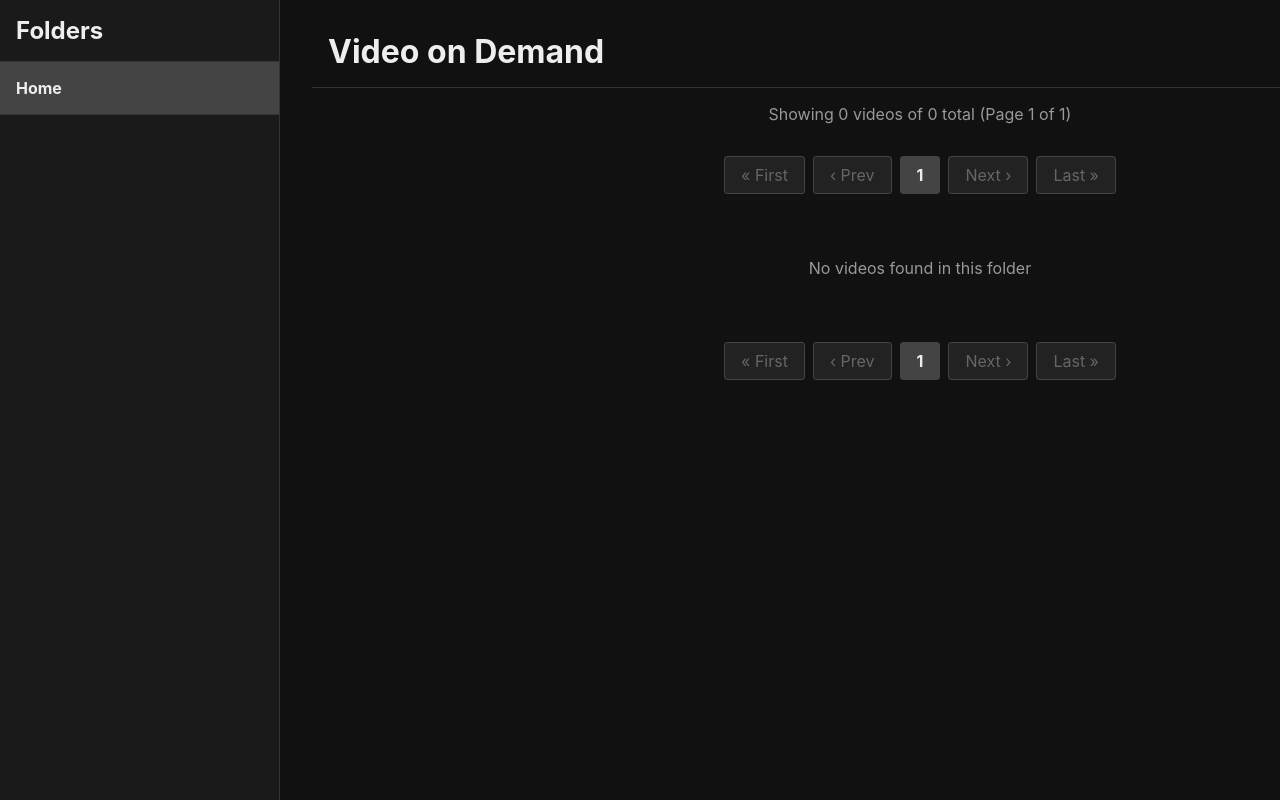
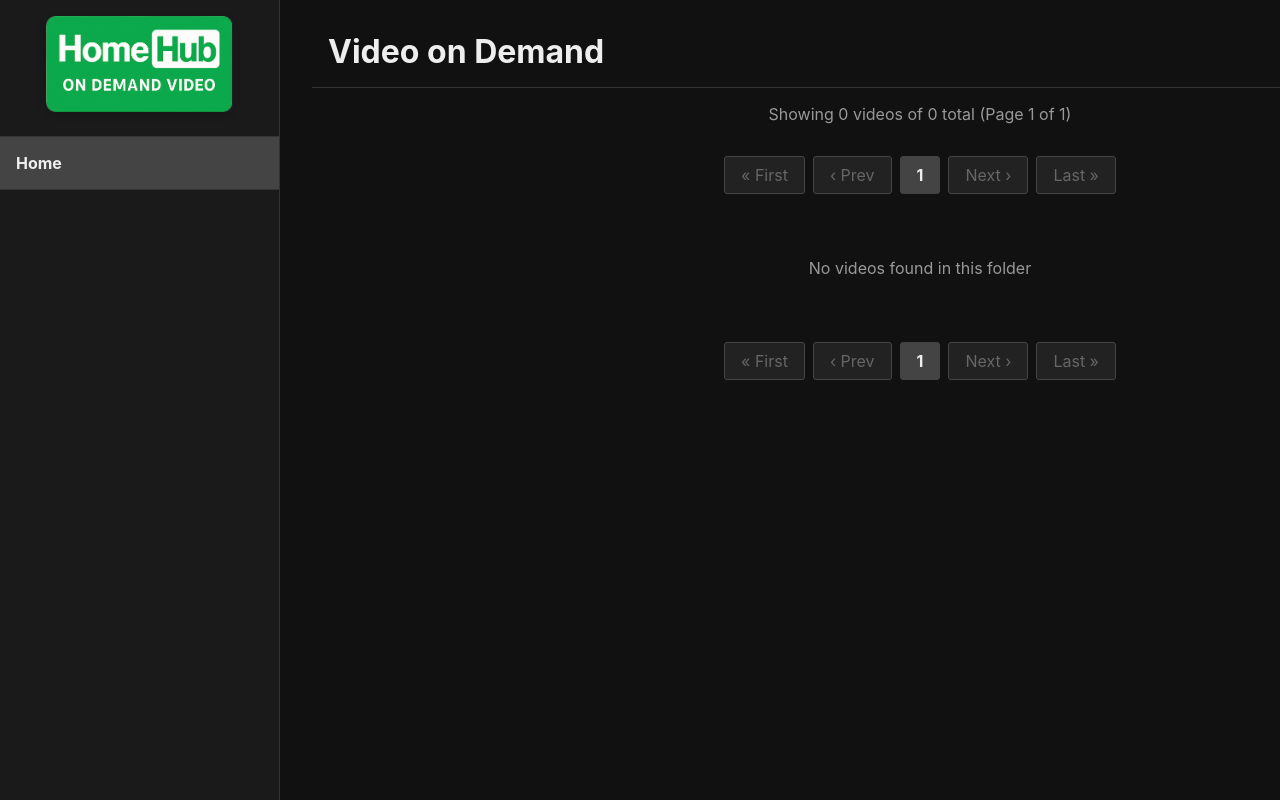
Before and after one commit to bomjkolyadun/HomeHub, a Flask app: page / in a window 1280 px wide. Run offline with Flask 2, Linux system fonts and the light colour scheme; parts of the project's set-up code (start-up, migrations or seed data) failed here and were passed over.

Commit message:
adds logo

```diff
--- a/app/templates/video_template.html
+++ b/app/templates/video_template.html
@@ -5,6 +5,21 @@
   <meta name="viewport" content="width=device-width, initial-scale=1.0, maximum-scale=1.0, user-scalable=no">
   <title>VoD Server</title>
   <style>
+    .vod-icon {
+      height: 96px;
+      width: auto;
+      aspect-ratio: 870 / 448;
+      object-fit: contain;
+      margin-left: 1rem;
+      margin-right: 0;
+      display: block;
+      border-radius: 8px;
+      box-shadow: 0 2px 8px rgba(0,0,0,0.15);
+      background: #222;
+    }
+    .header .vod-icon {
+      margin-left: auto;
+    }
     /* Base Styles */
     * { box-sizing: border-box; margin: 0; padding: 0; }
     html {
@@ -56,7 +71,8 @@
       padding: 1rem;
       border-bottom: 1px solid #333;
       display: flex;
-      justify-content: space-between;
+      flex-direction: column;
+      justify-content: center;
       align-items: center;
     }
     .sidebar-close {
@@ -251,8 +267,8 @@
     <!-- Sidebar -->
     <aside class="sidebar" id="sidebar">
       <div class="sidebar-header">
-        <h2>Folders</h2>
-        <button class="sidebar-close" id="sidebar-close">&times;</button>
+        <img src="{{ url_for('static', filename='homehub.png') }}" alt="HomeHub" class="vod-icon" title="HomeHub" style="margin: 0 auto 0.5rem auto; display: block;" />
+        <button class="sidebar-close" id="sidebar-close" style="align-self: flex-end;">&times;</button>
       </div>
       <div class="sidebar-content">
         <ul class="folder-list">
```
Also changed, not shown: README.md, app/static/homehub.png (added), 1 other file.
